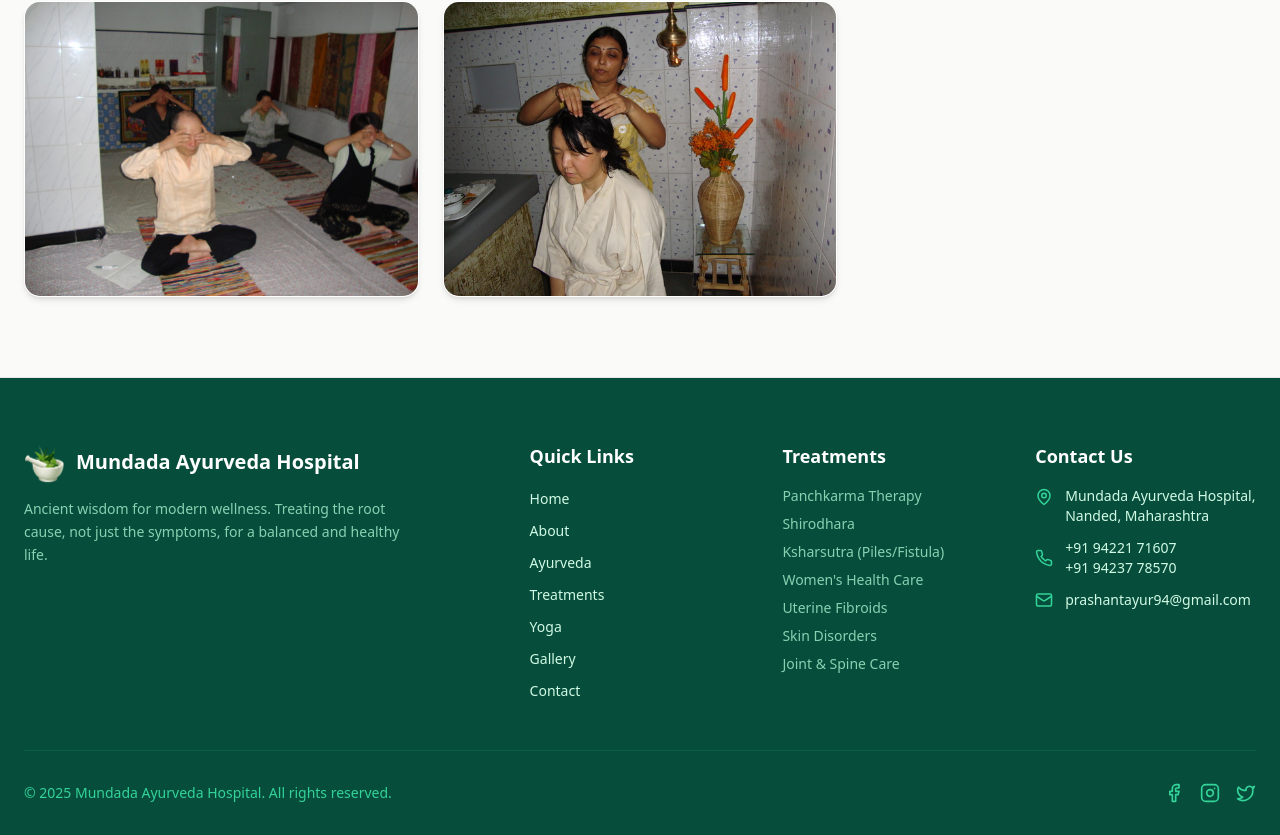
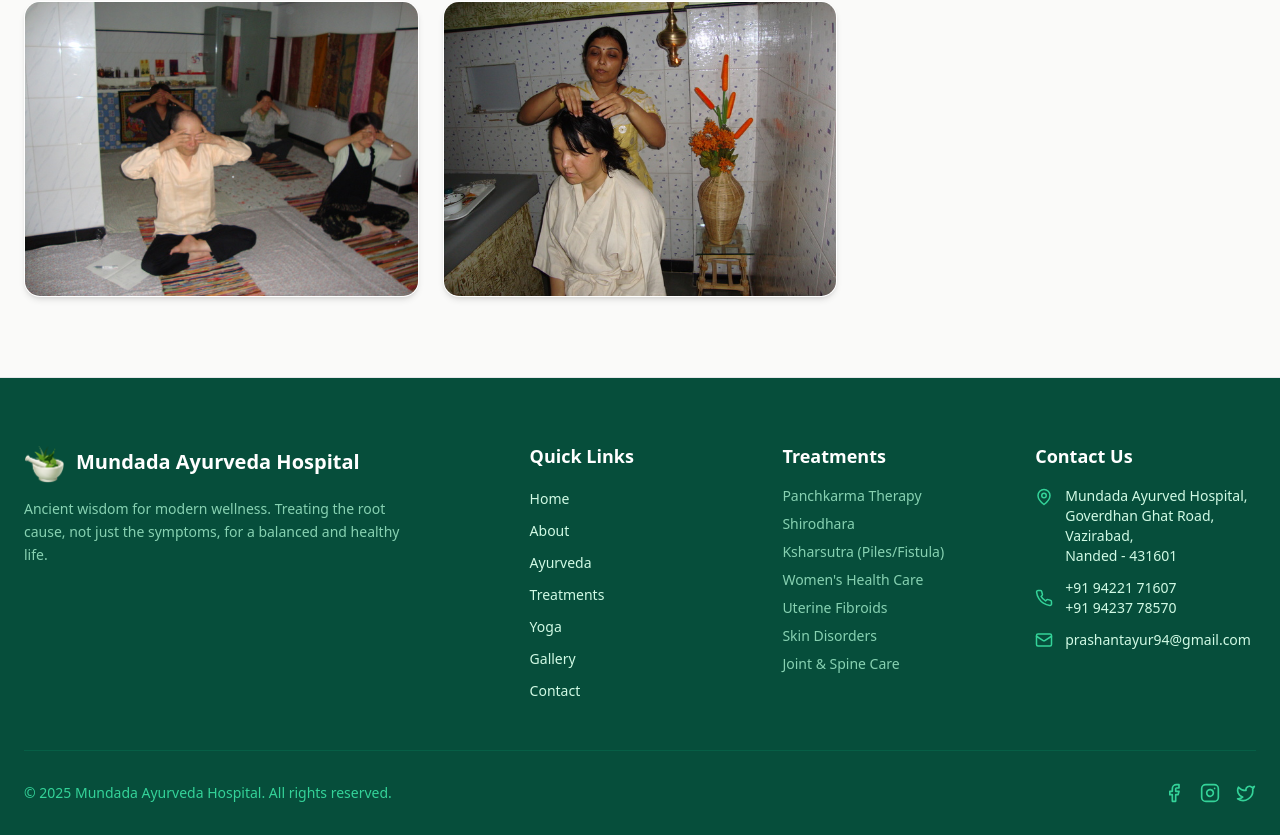
Before and after one commit to aryan338/askayurveda, a React (Vite) app: page /#/gallery in a window 1280 px wide. Shown: the part 1553-2388 px from the top of the page. Built offline with nearby package versions, Linux system fonts and the light colour scheme.

Commit message:
corrected address

```diff
--- a/src/components/Footer.jsx
+++ b/src/components/Footer.jsx
@@ -94,7 +94,7 @@ const Footer = () => (
                                 rel="noopener noreferrer"
                                 className="hover:text-emerald-300 transition-colors"
                             >
-                                Mundada Ayurveda Hospital,<br />Nanded, Maharashtra
+                                Mundada Ayurved Hospital,<br />Goverdhan Ghat Road, Vazirabad,<br />Nanded - 431601
                             </a>
                         </li>
                         <li className="flex items-center gap-3">
--- a/src/pages/Contact.jsx
+++ b/src/pages/Contact.jsx
@@ -27,7 +27,7 @@ const ContactPage = () => (
                                     rel="noopener noreferrer"
                                     className="text-gray-600 dark:text-emerald-100/60 hover:text-emerald-600 dark:hover:text-emerald-400 transition-colors block"
                                 >
-                                    Mundada Ayurveda Hospital<br />Nanded, Maharashtra
+                                    Mundada Ayurved Hospital,<br />Goverdhan Ghat Road, Vazirabad,<br />Nanded - 431601
                                 </a>
                             </div>
                         </div>
```
